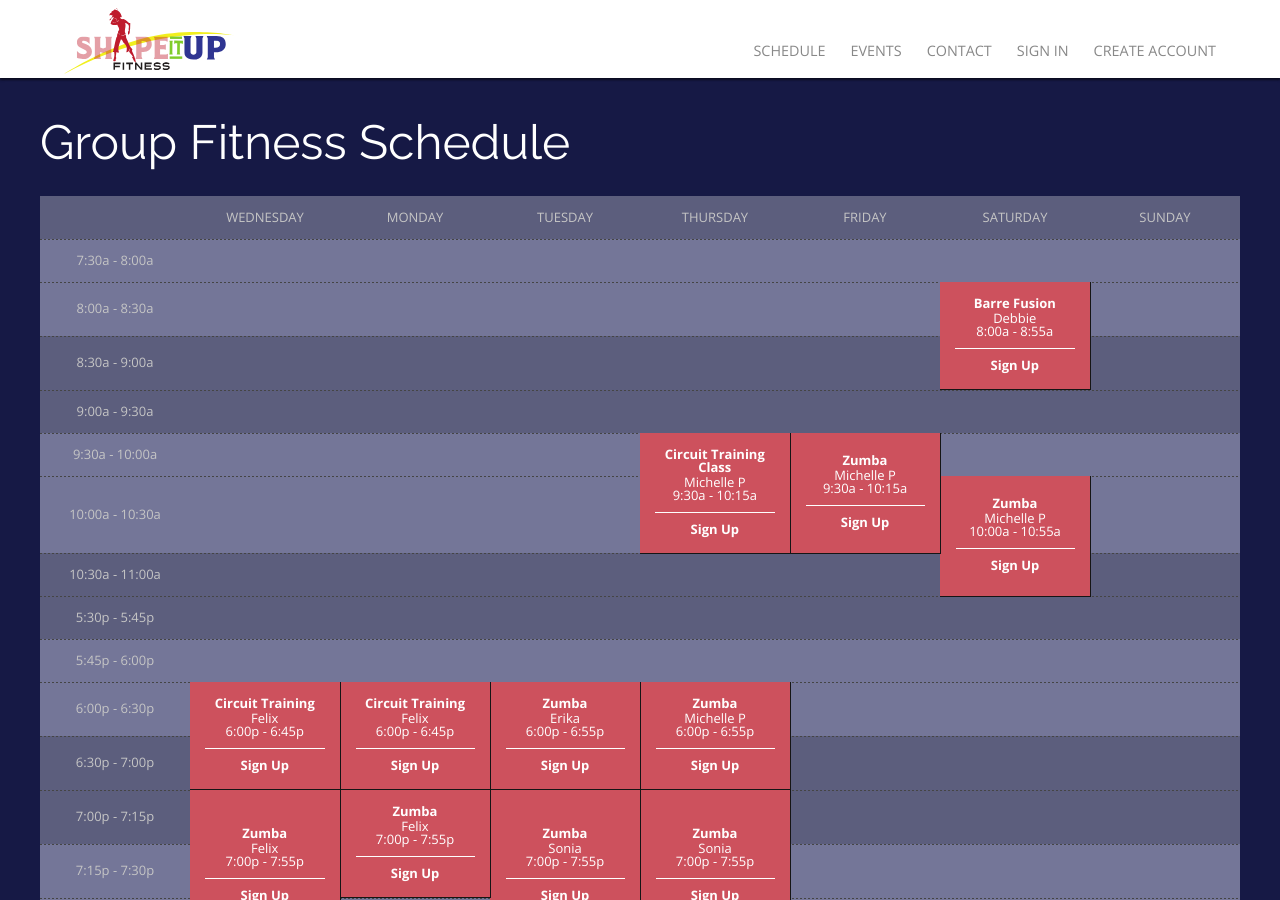
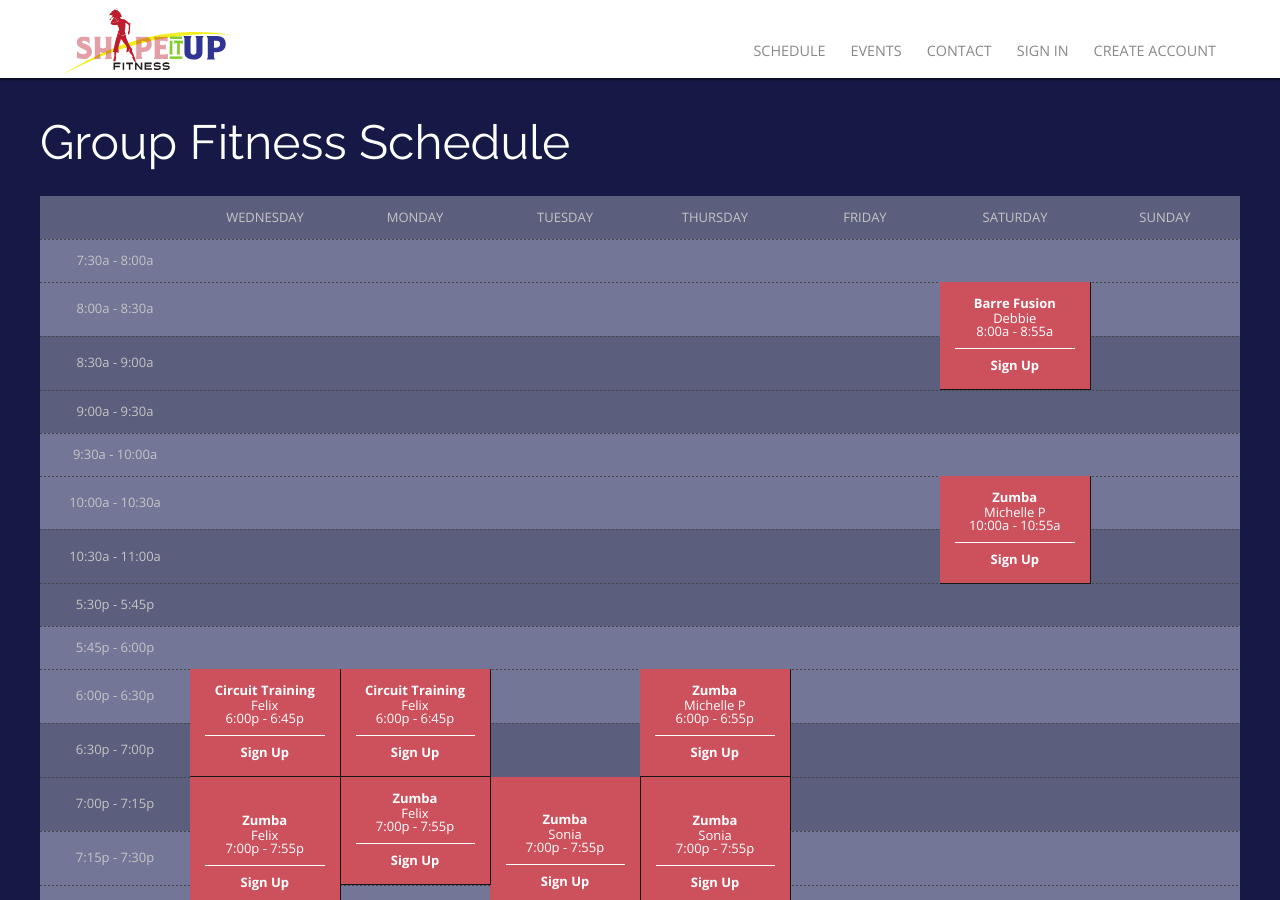
Before and after one commit to rwstone/shapeitup, a Jekyll site: the page built from schedule/index.md, in a window 1280 px wide and 900 px high. Built offline with Jekyll 4.4.1, drawn with Linux system fonts in a browser that asks for light colours; some web fonts are replaced.

Commit message:
Updated Index

```diff
--- a/schedule/index.md
+++ b/schedule/index.md
@@ -14,12 +14,6 @@ sessions:
   day: Monday
   start_time: 7:00p
   end_time: 7:55p
-  length: 2
-- class: Zumba
-  instructor: Erika
-  day: Tuesday
-  start_time: 6:00p
-  end_time: 6:55p
   length: 2
 - class: Zumba
   instructor: Sonia
@@ -39,12 +33,6 @@ sessions:
   start_time: 7:00p
   end_time: 7:55p
   length: 3
-- class: Circuit Training Class
-  instructor: Michelle P
-  day: Thursday
-  start_time: 9:30a
-  end_time: 10:15a
-  length: 2
 - class: Zumba
   instructor: Michelle P
   day: Thursday
@@ -52,28 +40,22 @@ sessions:
   end_time: 6:55p
   length: 2
 - class: Zumba
-  instructor: Michelle P
-  day: Friday
-  start_time: 9:30a
-  end_time: 10:15a
-  length: 2
-- class: Zumba
   instructor: Sonia
   day: Thursday
   start_time: 7:00p
   end_time: 7:55p
   length: 3
+- class: Barre Fusion
+  instructor: Debbie
+  day: Saturday
+  start_time: 8:00a
+  end_time: 8:55a
+  length: 2
 - class: Zumba
   instructor: Michelle P
   day: Saturday
   start_time: 10:00a
   end_time: 10:55a
-  length: 2
-- class: Barre Fusion
-  instructor: Debbie
-  day: Saturday
-  start_time: 8:00a
-  end_time: 8:55a
   length: 2
 days:
 - Wednesday
```
